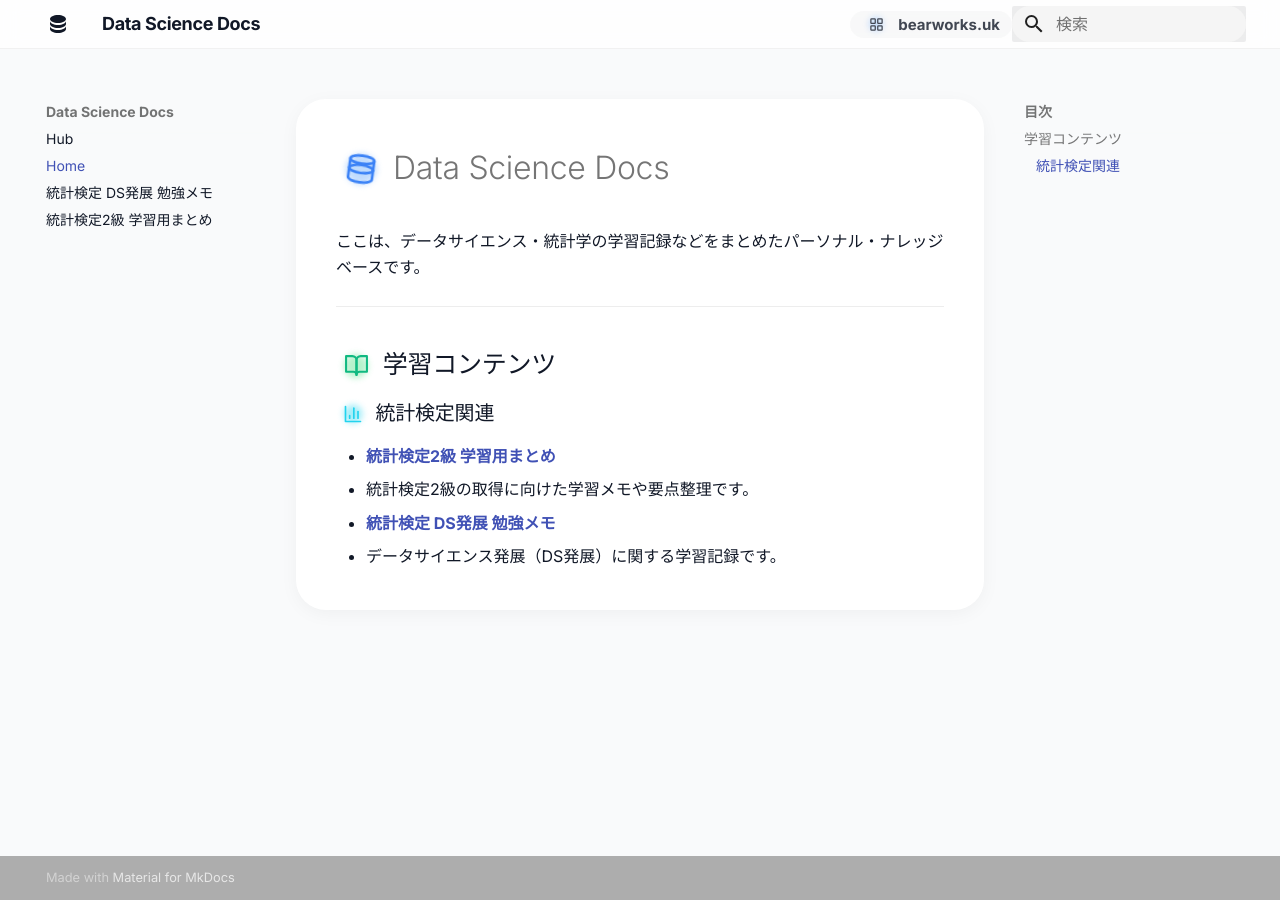
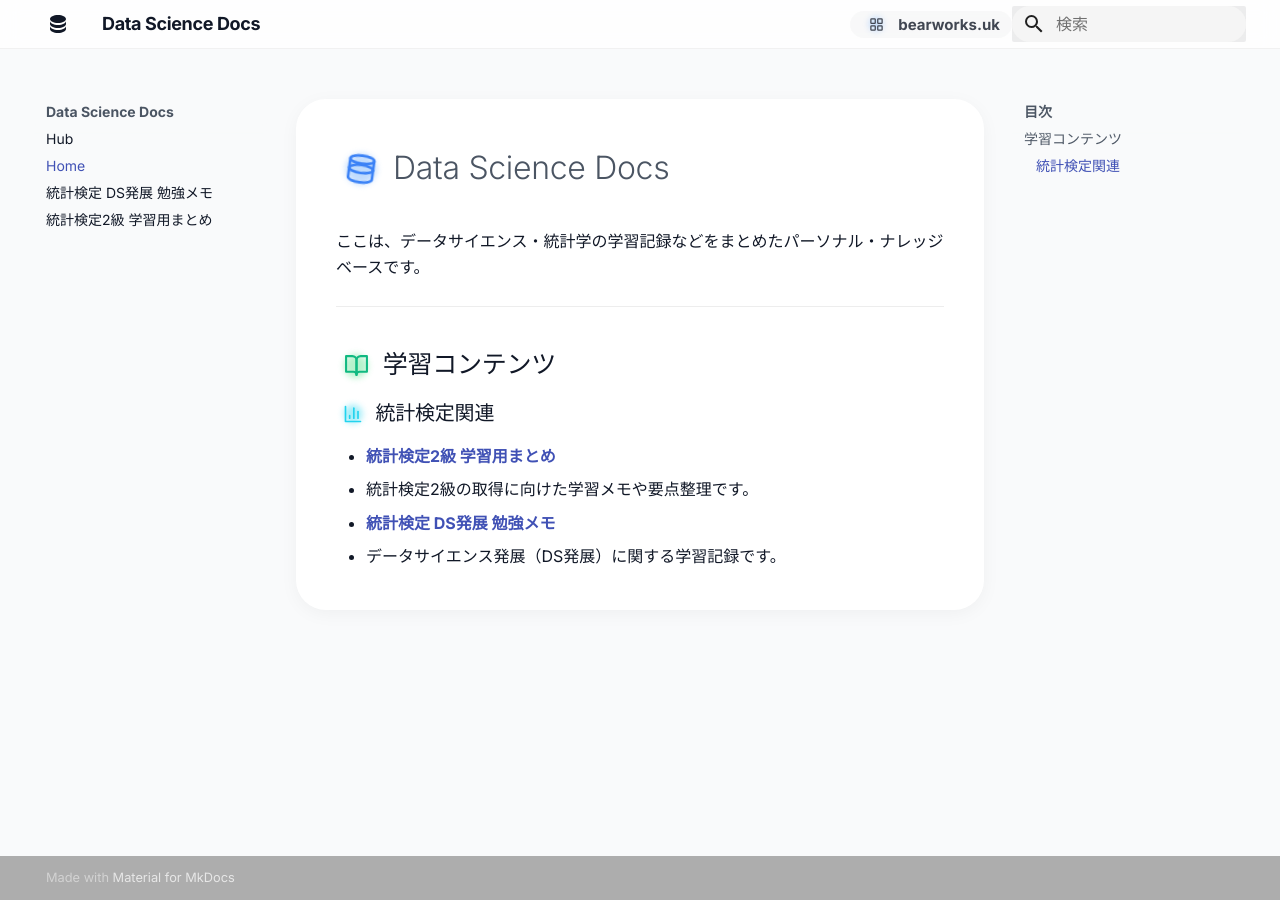
Before and after one commit to kumakit/netlify, an MkDocs documentation site: the page built from docs/index.md, in a window 1280 px wide. Built offline with MkDocs 1.6.1 and Material for MkDocs 9.7.7, drawn with Linux system fonts in a browser that asks for light colours.

Commit message:
fix: improve text visibility and dark mode compatibility

```diff
--- a/docs/stylesheets/extra.css
+++ b/docs/stylesheets/extra.css
@@ -13,7 +13,7 @@
   --accent-yellow: #F59E0B;
   --accent-purple: #8B5CF6;
   --accent-cyan: #22d3ee;
-  --muted: #6B7280;
+  --muted: #4B5563; /* Darkened from #6B7280 */
 }
 
 /* Base style overrides */
@@ -22,11 +22,24 @@
   --md-default-fg-color: var(--foreground);
   --md-footer-bg-color: #ffffff;
   --md-footer-fg-color: var(--muted);
+
+  /* Text color fixes for light mode */
+  --md-typeset-color: var(--foreground);
+  --md-typeset-h1-color: var(--foreground);
+  --md-typeset-h2-color: var(--foreground);
+  --md-typeset-h3-color: var(--foreground);
+  --md-default-fg-color--light: #4B5563;
+
+  --card-background: #ffffff;
+}
+
+[data-md-color-scheme="slate"] {
+  --card-background: var(--md-default-bg-color);
 }
 
 /* Rounded corners and shadow for main content */
 .md-content__inner {
-  background-color: #ffffff;
+  background-color: var(--card-background);
   border-radius: 1.5rem;
   padding: 2rem;
   box-shadow: 0 4px 20px -2px rgba(0, 0, 0, 0.05);
```
